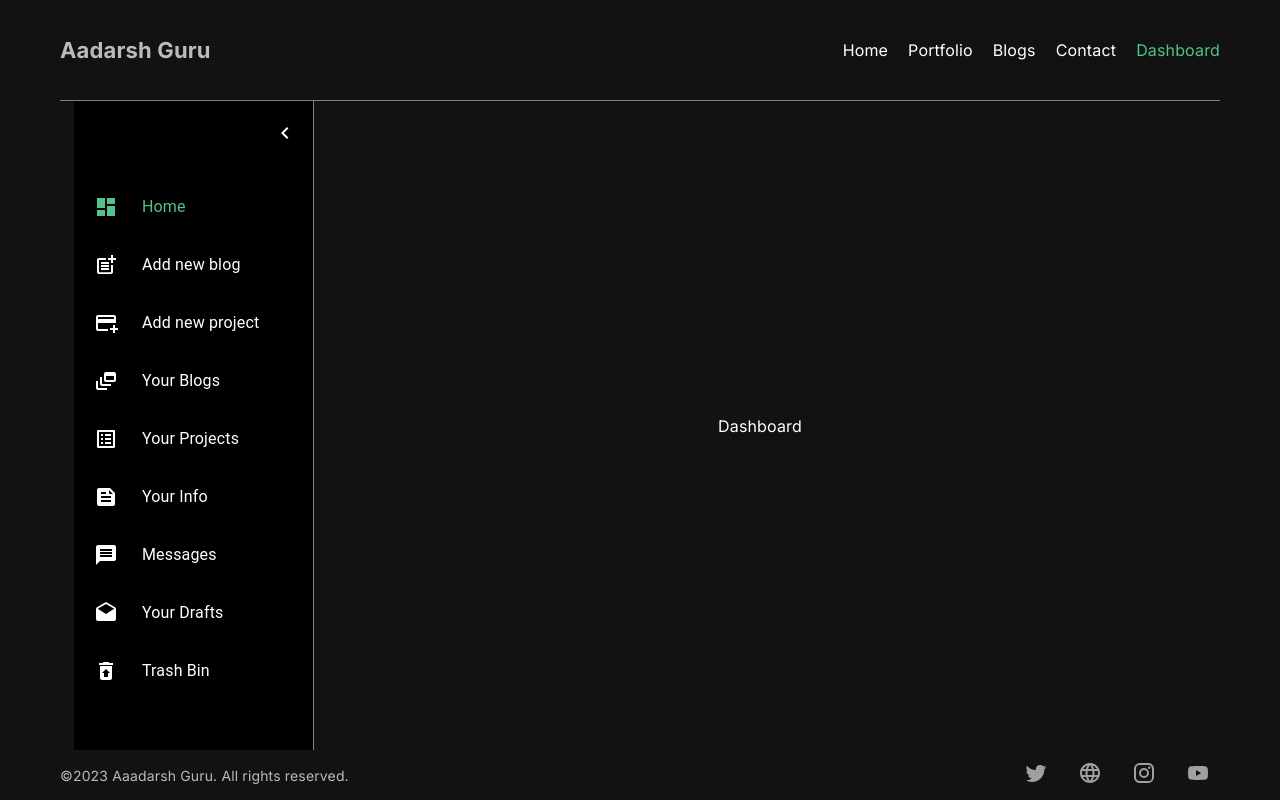
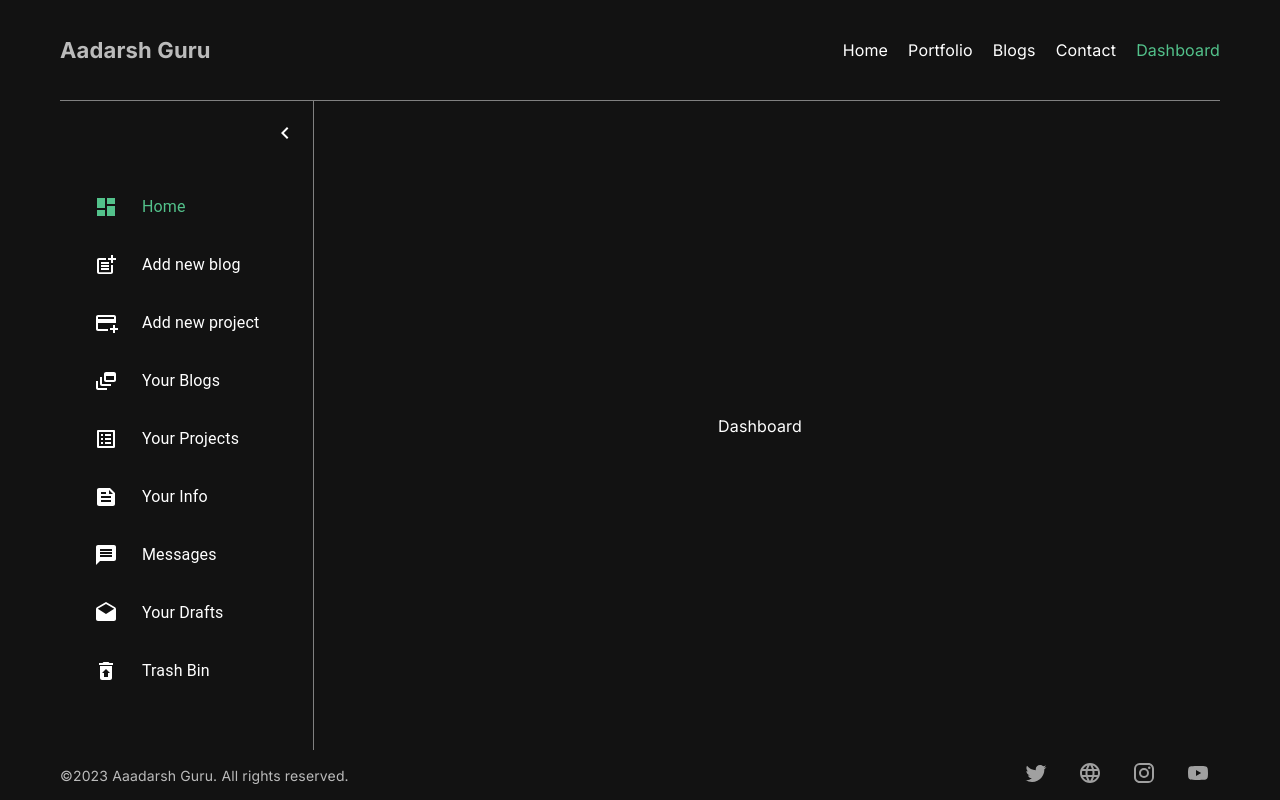
Before and after one commit to Aadarsh-guru/NEXT-Portfolio-App, a Next.js app: page /dashboard in a window 1280 px wide. Built offline with nearby package versions, Linux system fonts and the light colour scheme.

Commit message:
Update Sidebar.jsx

```diff
--- a/src/components/sidebar/Sidebar.jsx
+++ b/src/components/sidebar/Sidebar.jsx
@@ -63,8 +63,8 @@ const Drawer = styled(MuiDrawer, { shouldForwardProp: (prop) => prop !== 'open'
             marginLeft: '74px',
             marginTop: 100,
             height: 'calc(100vh - 150px)',
-            // background: '#121212',
-            background: '#000',
+            background: '#121212',
+            // background: '#000',
             color: '#fff',
             borderTop: '1px solid gray',
             borderRight: '1px solid gray'
```
